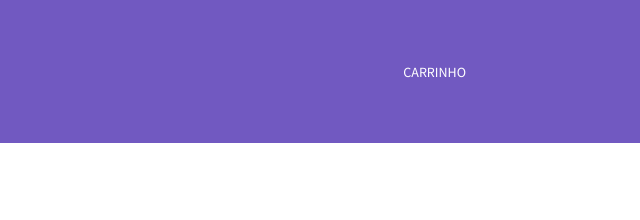
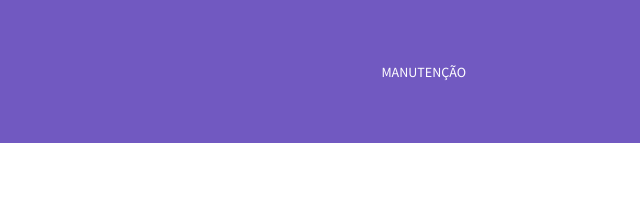
Before and after one commit to Maximos007/shopmestrenasedicoes, a plain HTML site: page index.html in a window 1280 px wide. Shown: the top 220 px of the page, 640-1280 px from the left. Drawn offline with Linux system fonts and the light colour scheme.

Commit message:
Update index.html

```diff
--- a/index.html
+++ b/index.html
@@ -29,7 +29,7 @@
           <nav>
             <ul>
               <li>
-                <a href="#">CARRINHO</a>
+                <a href="#">Manutenção</a>
               </li>
             </ul>
           </nav>
```
